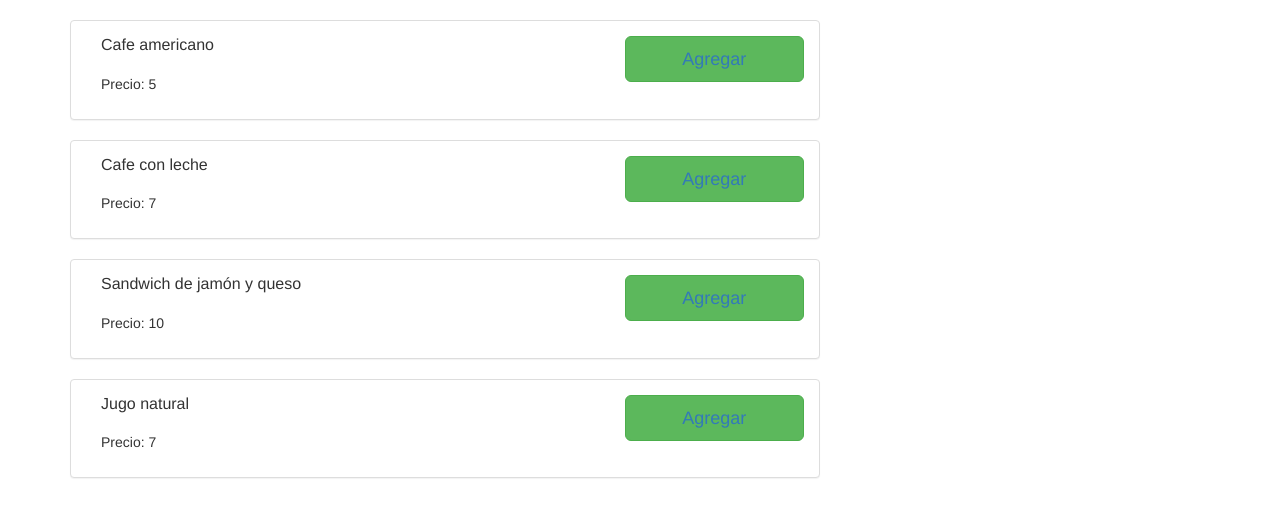
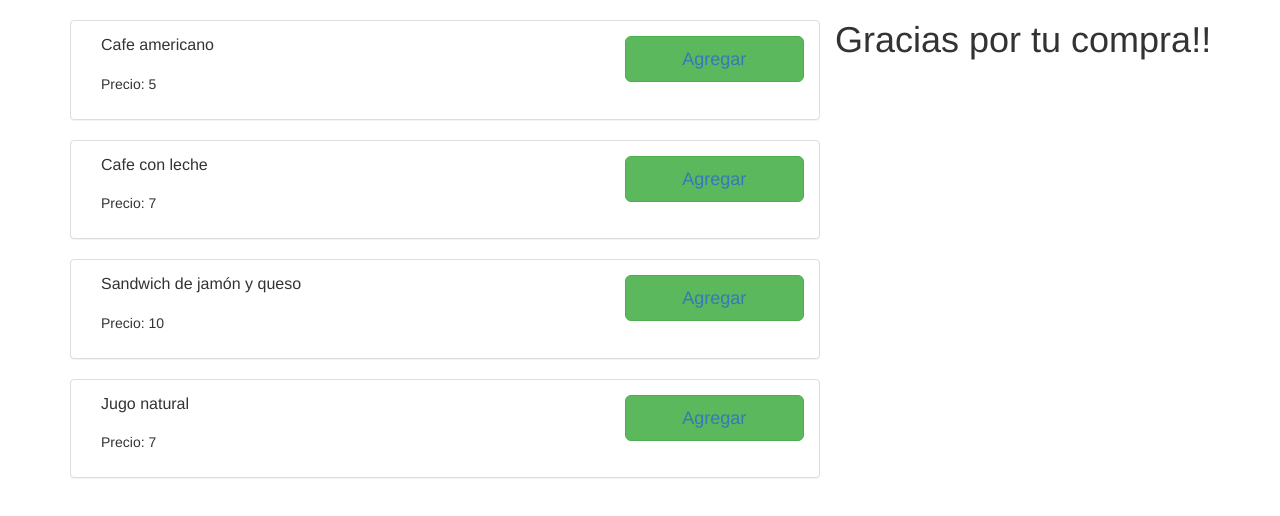
Before and after one commit to AnnKrn/burguer-menu, a React (Create React App) app: page /Checkout in a window 1280 px wide. Shown: the top 516 px of the page. Built offline with nearby package versions, Linux system fonts and the light colour scheme.

Commit message:
tenemos que pasar el estado con Route

```diff
--- a/src/App.js
+++ b/src/App.js
@@ -24,12 +24,14 @@ class App extends Component {
       <div>
         <Grid>
           <Row>
-            <Food dato = {data} prueba={this.handleClick} />
-            {/* <Checkout prueba2= {this.state.totalMount} />
-            <Counter prueba2= {this.state.totalMount}/> */}
+            <Food dato = {data} prueba={this.handleClick} prueba2= {this.state.totalMount}/>
+            {/* <Checkout prueba2= {this.state.totalMount} /> */}
+            {/* <Counter prueba2= {this.state.totalMount}/> */}
             <Switch>
-              <Route path = '/Food' component = {Food}/>
+              {/* <Route path = '/' component = {Food}/>*/}
               <Route path = '/Counter' component = {Counter}/>
+
+              <Route path = '/Checkout' component = {Checkout}/>
             </Switch>
           </Row>
         </Grid>
--- a/src/components/Checkout.js
+++ b/src/components/Checkout.js
@@ -9,7 +9,7 @@ class Checkout extends Component{
     render(){
         return(
             <h1>
-            Total: {this.props.prueba2}
+            Gracias por tu compra!!
             </h1>
         )
     }
--- a/src/components/Counter.js
+++ b/src/components/Counter.js
@@ -20,9 +20,6 @@ class Counter extends Component {
                     target="_blank">
                      <Link to='/Checkout'>Pagar</ Link>
                 </Button>
-                <Switch>
-                    <Route path = '/Checkout' component = {Checkout}/>
-                </Switch>
             </Jumbotron>
         )
     }
--- a/src/components/Food.js
+++ b/src/components/Food.js
@@ -1,5 +1,5 @@
 import React, { Component } from 'react';
-import { Button} from 'react-bootstrap';
+import { Button, Jumbotron} from 'react-bootstrap';
 import Counter from './Counter';
 import Checkout from './Checkout';
 import {Link, Switch, Route} from 'react-router-dom'
@@ -12,6 +12,7 @@ class Food extends Component {
 
     render(){
         return(
+            <div>
             <div className = 'col-md-8'>
             <h3 className="text-center">{this.food.title}</h3>
                     {this.food.map( foo => {
@@ -31,13 +32,22 @@ class Food extends Component {
                                     bsStyle="success"
                                     bsSize="large"
                                     target="_blank">
-                                     <Link to='/Counter'>Agregar</ Link>
+                                    <Link to='/Counter'>Agregar</ Link>
                                 </Button>
                             </div>
                         </div>)
                     })}
-
-
+                </div>
+                {/* <Jumbotron className = 'col-md-4'>
+                    <p>Total: {this.props.prueba2}</p>
+                    <Button
+                        className ='col-md-8'
+                        bsStyle="success"
+                        bsSize="large"
+                        target="_blank">
+                        <Link to='/Checkout'>Pagar</ Link>
+                    </Button>
+                </Jumbotron> */}
                 </div>
         )
     }
```
